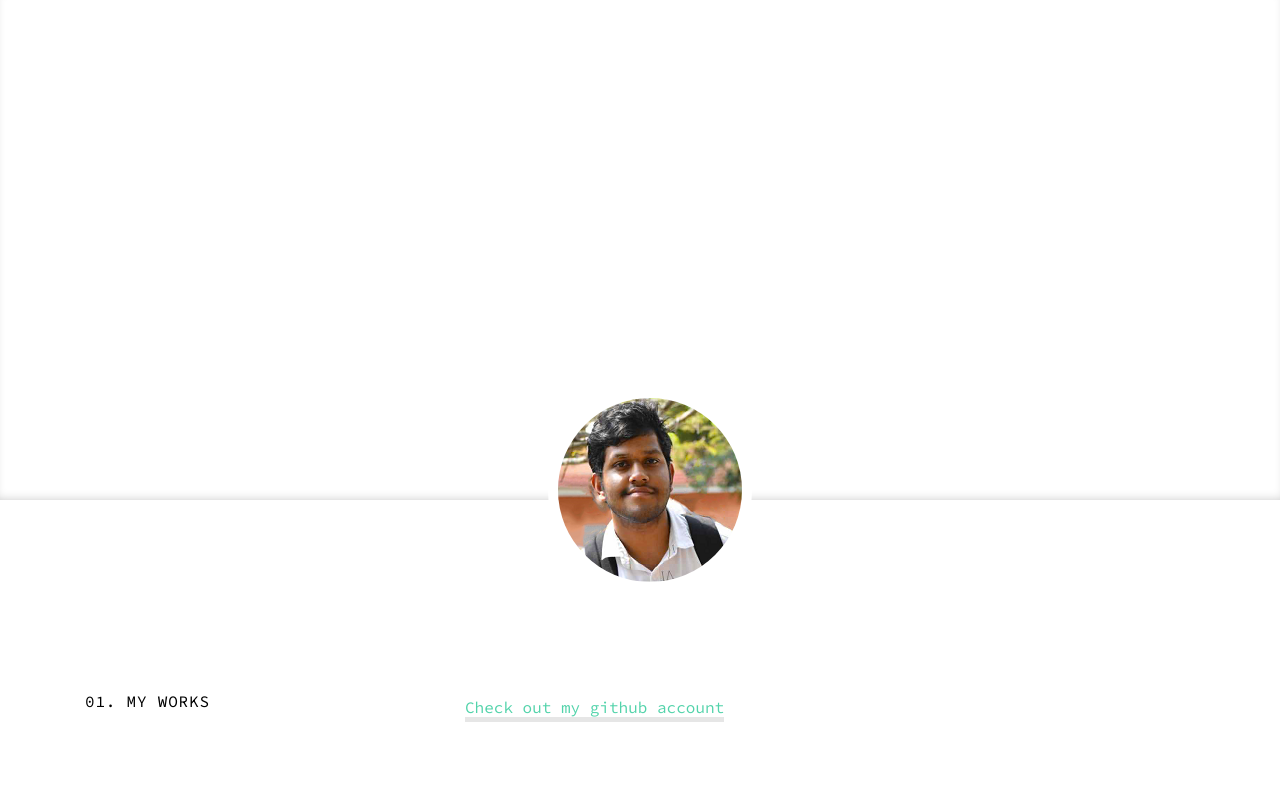
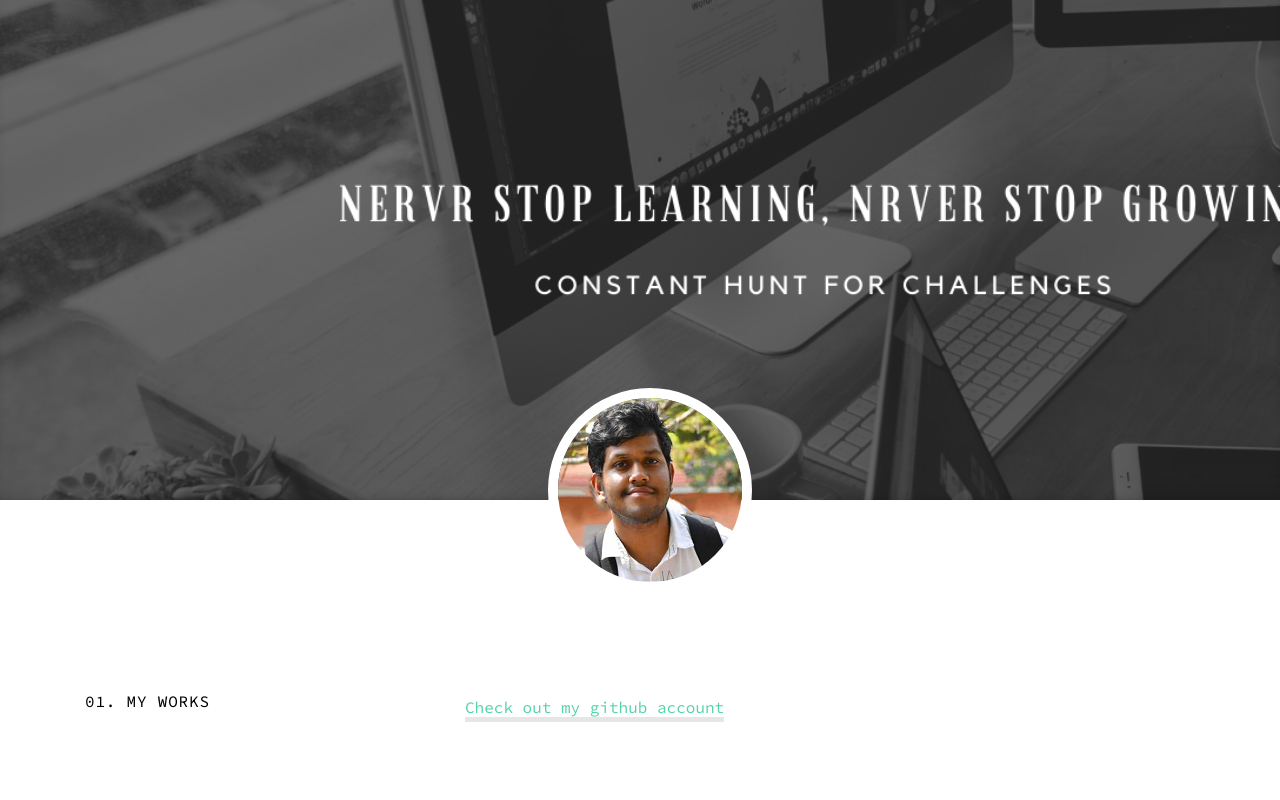
Before and after one commit to harilet/harilet.github.io, a plain HTML site: page index.html in a window 1280 px wide. Shown: the top 800 px of the page. Drawn offline with nearby package versions, Linux system fonts and the light colour scheme; a script that the page names is missing.

Commit message:
Update index.html

```diff
--- a/index.html
+++ b/index.html
@@ -51,7 +51,7 @@
 	</head>
 	<body >
 
-	<div style="width:100vw;" id="fh5co-header" style="background-image: url(images/inkedIn_Banner.png);" data-stellar-background-ratio="0.5">
+	<div id="fh5co-header" style="background-image: url(images/inkedIn_Banner.png);width:100vw;" data-stellar-background-ratio="0.5">
 		<div class="overlay"></div>
 		<div class="bio-photo text-center">
 			<a href="index.html"><img src="images/Untitled.png" alt="Free HTML5 Bootstrap Template by FreeHTML5.co"></a>
```
